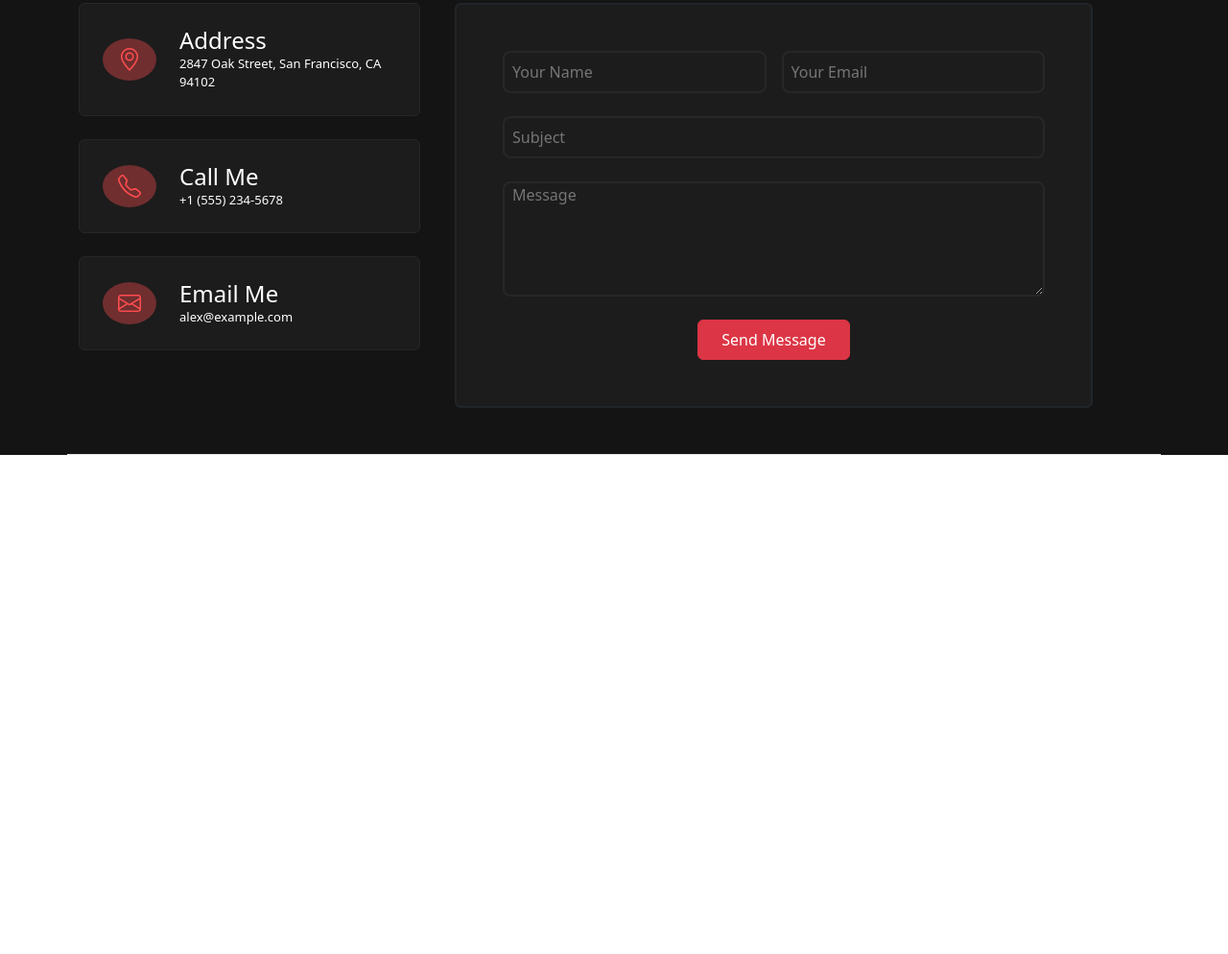
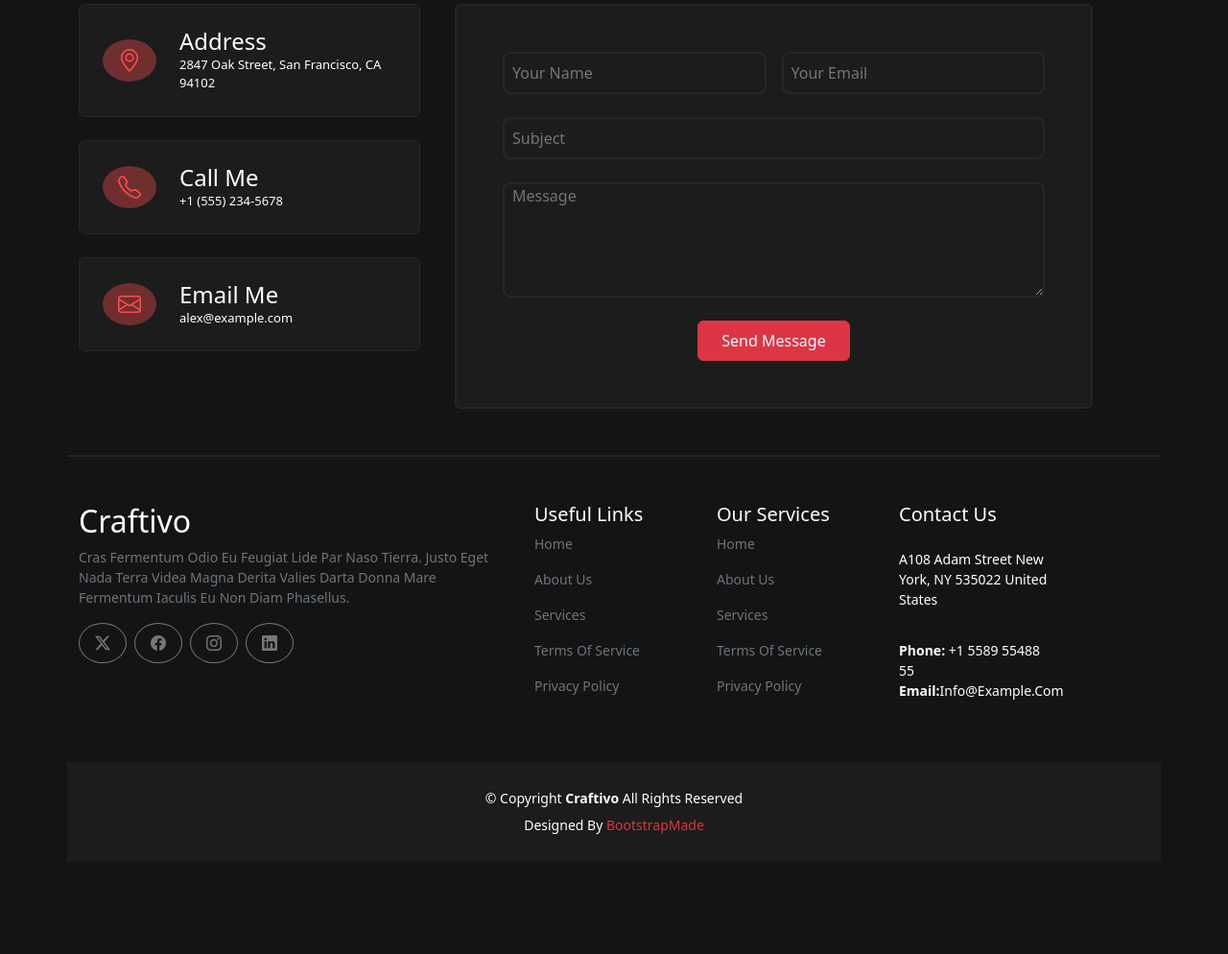
Before and after one commit to Anas-elbourkkadi/landing-page-Craftivo, a website: page index.html in a window 1280 px wide. Shown: the part 5158-6152 px from the top of the page at 96% size. Before the commit the page ends 5632 px from the top, so only its background shows below. Drawn offline with nearby package versions, Linux system fonts and the light colour scheme.

Commit message:
added the footer and finish the version desktop

```diff
--- a/Src/Scss/modules/_main.scss
+++ b/Src/Scss/modules/_main.scss
@@ -65,7 +65,8 @@ header {
     opacity: 0.8;
 }
 
-main {
+main,
+footer {
     background-color: $color-bk;
 
     .child-1 {
@@ -264,10 +265,7 @@ main {
         background-color: $card-bg-color;
         border: 2px solid $bg-icons-2;
         transition: 0.2s;
-        // &:focus{
-        //     border: 3px solid $primary-btn-color;
-        //     outline: 1px solid $primary-btn-color;
-        // }
+
     }
 
     textarea {
@@ -284,12 +282,42 @@ textarea:focus {
 .info-card {
     border: 1px solid $bg-icons-2;
     transition: 1s;
-    p{
+
+    p {
         font-size: 13px;
     }
+
     &:hover {
         border: 1px solid $primary-btn-color;
         box-shadow: 0 10px 30px rgba(54, 144, 231, 0.15);
 
     }
 }
+
+footer {
+    li:hover{
+        color: $primary-btn-color;
+        cursor: pointer;
+    }
+
+    .sentence2{
+        font-size: 14px;
+    }
+    .containericon {
+        border:1px solid #777777;
+        i {
+            color: #777777;
+        }
+    }
+
+    .containericon:hover {
+        border-color: $primary-btn-color;
+        i{
+            color: $primary-btn-color;
+        }
+    }
+    .thelast-dance{
+        background-color: $card-bg-color;
+    }
+
+}
--- a/index.html
+++ b/index.html
@@ -389,7 +389,7 @@
         <section class="work text-white mt-5">
             <div data-aos="fade-up" data-aos-delay="400">
                 <div
-                    class="d-flex justify-content-between align-items-center container border border-start-0 border-end-0 border-bottom-0 border-secondary pt-5">
+                    class="d-flex justify-content-between align-items-center container border border-dark border-2 border-start-0 border-end-0 border-bottom-0  pt-5">
                     <section>
                         <h3>Like what you see?</h3>
                         <p class="text-secondary">Donec rutrum congue leo eget malesuada. Vivamus suscipit tortor eget
@@ -408,7 +408,8 @@
                     perspiciatis unde omnis iste natus error sit voluptatem accusantium doloremque laudantium totam rem
                     aperiam</p>
             </section>
-            <div class="container py-5 border border-start-0 border-end-0 border-top-0" data-aos="fade-up">
+            <div class="container py-5 border border-dark border-2 border-start-0 border-end-0 border-top-0"
+                data-aos="fade-up">
                 <div class="row gap-4">
 
 
@@ -448,10 +449,12 @@
 
                             <div class="row g-3">
                                 <div class="col-md-6">
-                                    <input type="text" class="py-2 w-100 rounded-3 ps-2 text-secondary " placeholder="Your Name">
+                                    <input type="text" class="py-2 w-100 rounded-3 ps-2 text-secondary "
+                                        placeholder="Your Name">
                                 </div>
                                 <div class="col-md-6">
-                                    <input type="email" class="py-2 w-100 rounded-3 ps-2 text-secondary " placeholder="Your Email">
+                                    <input type="email" class="py-2 w-100 rounded-3 ps-2 text-secondary "
+                                        placeholder="Your Email">
                                 </div>
                             </div>
 
@@ -473,8 +476,74 @@
             </div>
 
 
+
         </section>
     </main>
+    <footer class="py-5 text-white text-capitalize">
+        <div class="container" data-aos="fade-up">
+            <div class="row">
+                <section class="col-5">
+                    <h2>Craftivo</h2>
+                    <p class="text-secondary sentence2">Cras fermentum odio eu feugiat lide par naso tierra. Justo eget
+                        nada
+                        terra videa magna derita valies
+                        darta donna mare fermentum iaculis eu non diam phasellus.</p>
+                    <div class="d-flex gap-2">
+                        <div class="rounded-circle px-3 py-2 containericon">
+                            <a href="#"><i class="bi bi-twitter-x"></i></a>
+                        </div>
+                        <div class="px-3 py-2 rounded-circle containericon ">
+                            <a href="#"><i class="bi bi-facebook"></i></a>
+                        </div>
+                        <div class="px-3 py-2 rounded-circle containericon ">
+                            <a href="#"><i class="bi bi-instagram"></i></a>
+                        </div>
+                        <div class="px-3 py-2 rounded-circle containericon ">
+                            <a href="#"><i class="bi bi-linkedin"></i></a>
+                        </div>
+                    </div>
+                </section>
+                <section class="col-2">
+                    <h5>Useful Links</h5>
+                    <ul class="list-unstyled d-flex flex-column gap-3 text-secondary sentence2">
+                        <li>home</li>
+                        <li>about us</li>
+                        <li>services</li>
+                        <li>Terms of service</li>
+                        <li>Privacy policy</li>
+                    </ul>
+                </section>
+
+                <section class="col-2">
+                    <h5>Our Services</h5>
+                    <ul class="list-unstyled d-flex flex-column gap-3 text-secondary sentence2">
+                        <li>home</li>
+                        <li>about us</li>
+                        <li>services</li>
+                        <li>Terms of service</li>
+                        <li>Privacy policy</li>
+                    </ul>
+                </section>
+                <section class="col-2 d-flex flex-column gap-3">
+                    <h5>Contact Us</h5>
+                    <p class="sentence2">A108 Adam Street
+
+                        New York, NY 535022
+
+                        United States</p>
+                    <p class="sentence2">
+                        <span class="fw-bolder">Phone:</span> +1 5589 55488 55
+
+                        <span class="fw-bolder">email:</span>info@example.com
+                    </p>
+                </section>
+            </div>
+        </div>
+        <div class="container thelast-dance d-flex justify-content-center py-4 align-items-center my-5" data-aos="fade-up">
+            <p class="sentence2 mb-0 text-center w-25 lh-lg">&copy; Copyright <span class="fw-bolder">Craftivo</span>  All Rights Reserved
+                Designed by <span class="text-danger">BootstrapMade</span></p>
+        </div>
+    </footer>
     <script src="./node_modules/bootstrap/dist/js/bootstrap.bundle.js"></script>
 
     <script src="https://unpkg.com/aos@2.3.1/dist/aos.js"></script>
```
Also changed, not shown: Public/css/app.css, 1 other file.
